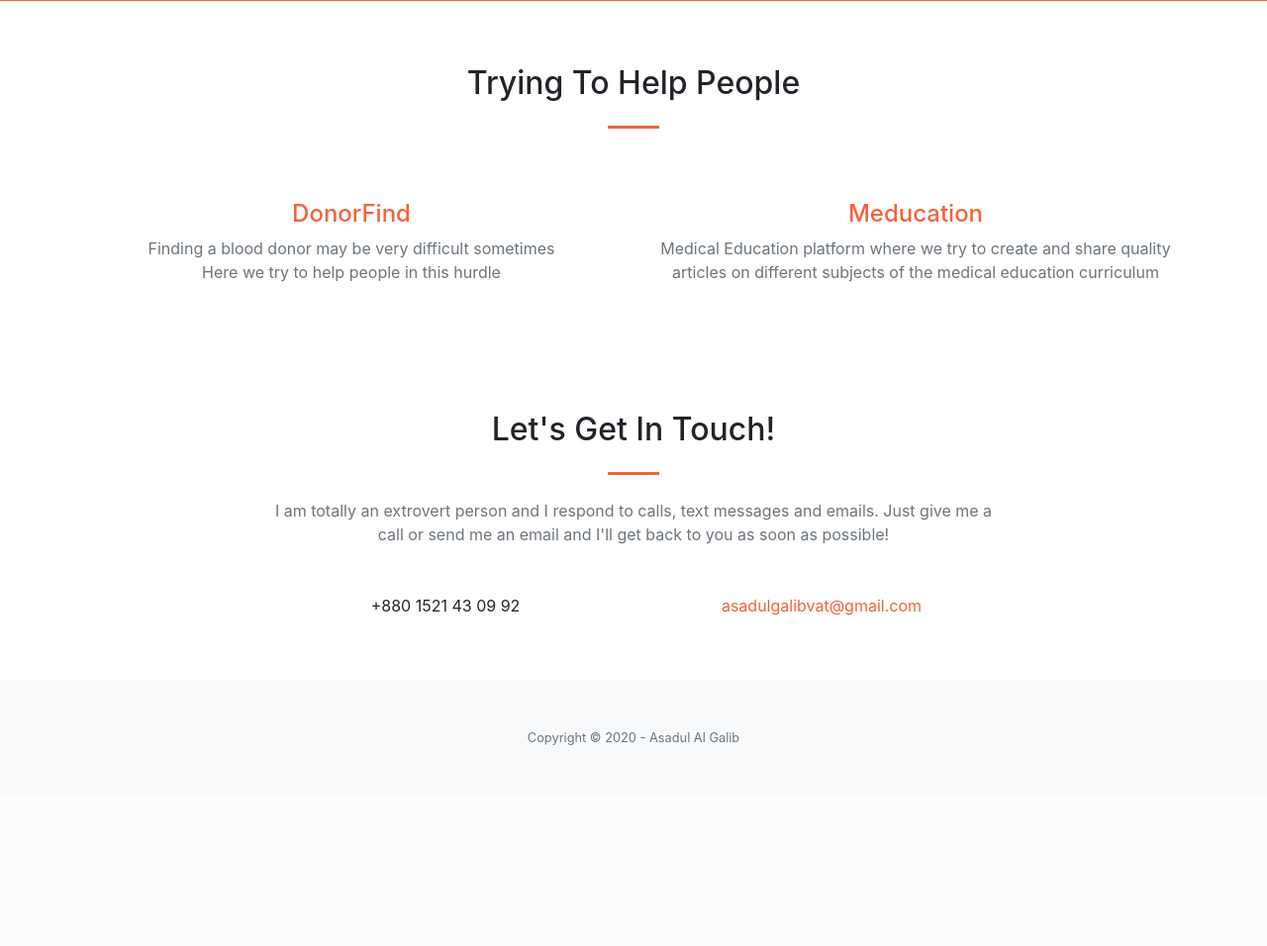
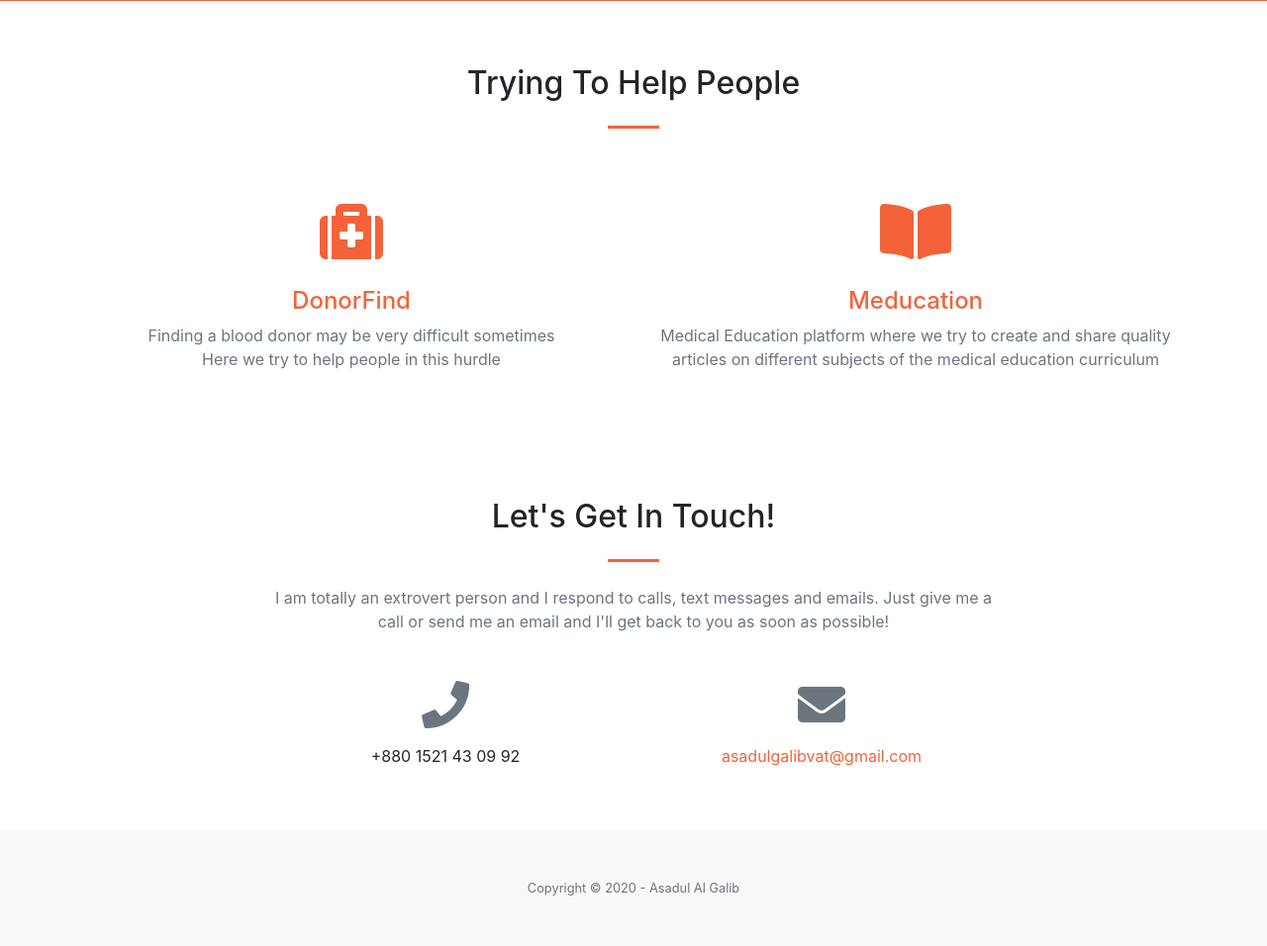
Before and after one commit to galib45/donorfind-flask-bootstrap, a Flask app: page / in a window 1280 px wide. Shown: the part 1197-2153 px from the top of the page at 99% size. Before the commit the page ends 1950 px from the top, so only its background shows below. Run offline with Flask 2, Linux system fonts and the light colour scheme; parts of the project's set-up code (start-up, migrations or seed data) failed here and were passed over; some libraries are stand-ins or nearby versions.

Commit message:
removed render-blocking elements

```diff
--- a/portfolio/templates/portfolio-index.html
+++ b/portfolio/templates/portfolio-index.html
@@ -13,6 +13,8 @@
   <!-- Font Awesome Icons -->
   <!--link href="{{ url_for('static', filename='all.min.css') }}" rel="stylesheet" type="text/css"-->
 
+  <link href="{{ url_for('static', filename='fontawesome.css') }}" rel="stylesheet" type="text/css">
+
   <!-- Google Fonts -->
   <!--link href="https://fonts.googleapis.com/css?family=Merriweather+Sans:400,700" rel="stylesheet">
   <link href='https://fonts.googleapis.com/css?family=Merriweather:400,300,300italic,400italic,700,700italic' rel='stylesheet' type='text/css'-->
@@ -22,6 +24,7 @@
 
   <!-- Theme CSS - Includes Bootstrap -->
   <link href="{{ url_for('static', filename='creative.min.css') }}" rel="stylesheet">
+
   <meta name="google-site-verification" content="tiX5bWVsyHap1KaC16patF16rsH64qkgqQIEKwo0YvQ" />
 </head>
 
--- /dev/null
+++ b/static/fontawesome.css
@@ -0,0 +1,46 @@
+@font-face {
+  font-family: 'Font Awesome 5 Free';
+  font-style: normal;
+  font-weight: 900;
+  font-display: block;
+  src: url("webfonts/fa-solid-900.eot");
+  src: url("webfonts/fa-solid-900.eot?#iefix") format("embedded-opentype"), url("webfonts/fa-solid-900.woff2") format("woff2"), url("webfonts/fa-solid-900.woff") format("woff"), url("webfonts/fa-solid-900.ttf") format("truetype"), url("webfonts/fa-solid-900.svg#fontawesome") format("svg"); }
+
+.fa,
+.fas {
+  font-family: 'Font Awesome 5 Free';
+  font-weight: 900; }
+
+  	.fas {
+  		-moz-osx-font-smoothing: grayscale;
+    	-webkit-font-smoothing: antialiased;
+		display: inline-block;
+		font-style: normal;
+		font-variant: normal;
+		text-rendering: auto;
+		line-height: 1;
+  	}
+
+  	.fa-3x {
+	  font-size: 3em;
+	}
+
+	.fa-4x {
+	  font-size: 4em;
+	}
+
+	.fa-phone:before {
+  		content: "\f095";
+	}
+
+	.fa-medkit:before {
+  		content: "\f0fa";
+  	}
+
+	.fa-book-open:before {
+  		content: "\f518";
+  	}
+
+  	.fa-envelope:before {
+  		content: "\f0e0";
+  	}
```
Also changed, not shown: static/img/galib.webp (added).
